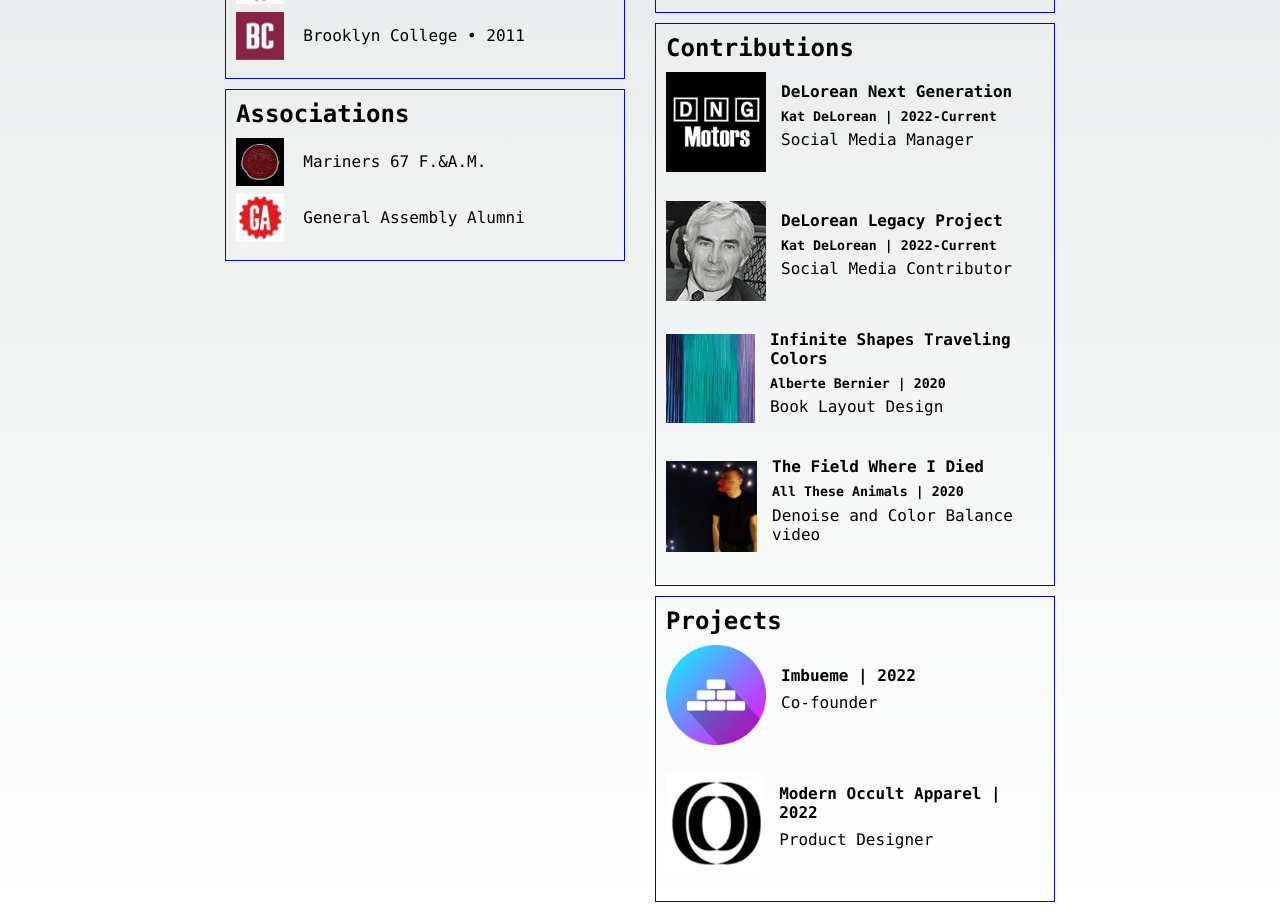
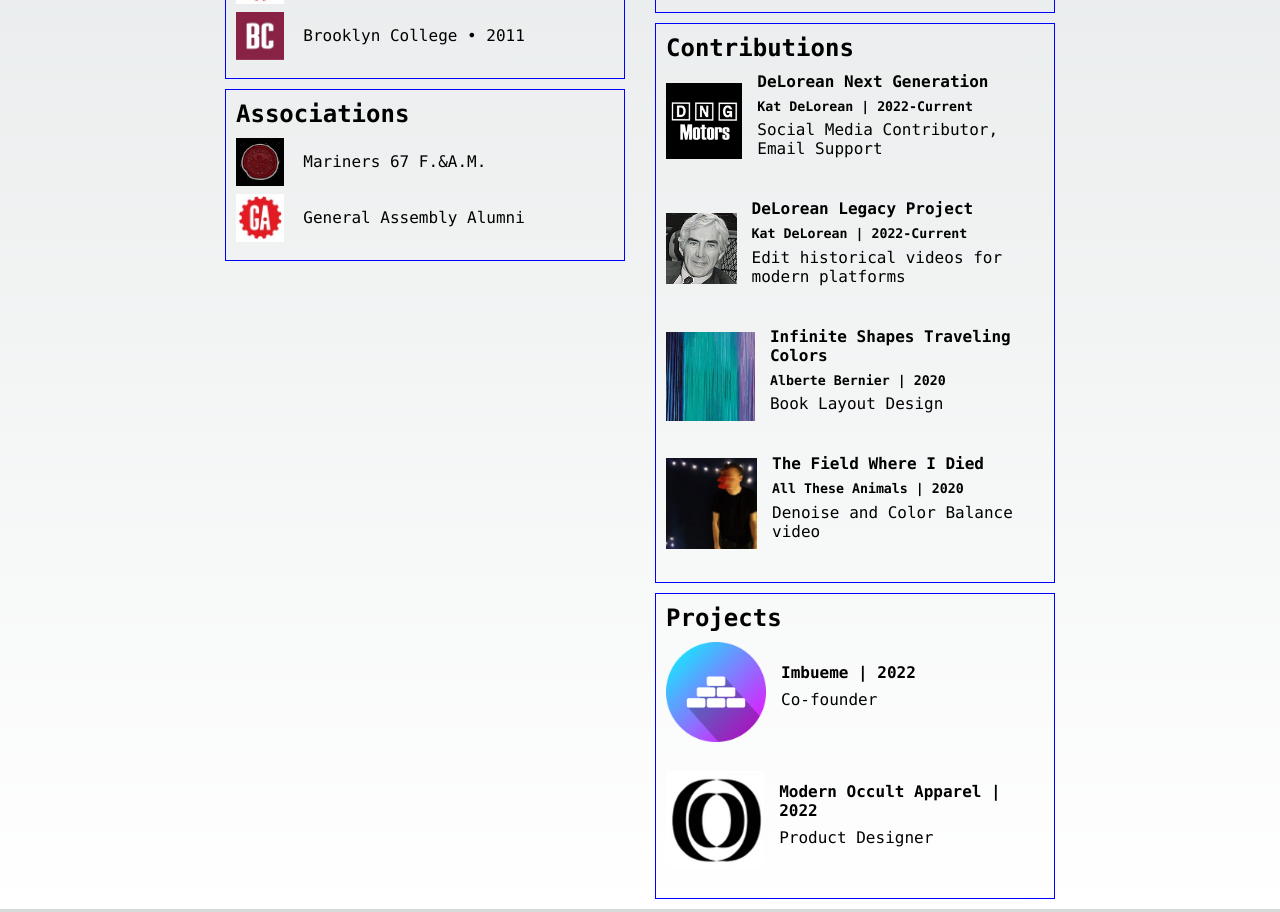
Before and after one commit to erockdotdev/erockdotdev, a Next.js app: page / in a window 1280 px wide. Shown: the part 960-1872 px from the top of the page. Built offline with nearby package versions, Linux system fonts and the light colour scheme.

Commit message:
update contributions static data

```diff
--- a/src/static.js
+++ b/src/static.js
@@ -205,7 +205,7 @@
   projects: [
     {
       title: "DeLorean Next Generation",
-      description: "Social Media Manager",
+      description: "Social Media Contributor, Email Support",
       year: "2022-Current",
       client: {
         name: "Kat DeLorean",
@@ -221,7 +221,7 @@
     },
     {
       title: "DeLorean Legacy Project",
-      description: "Social Media Contributor",
+      description: "Edit historical videos for modern platforms",
       year: "2022-Current",
       client: {
         name: "Kat DeLorean",
```
